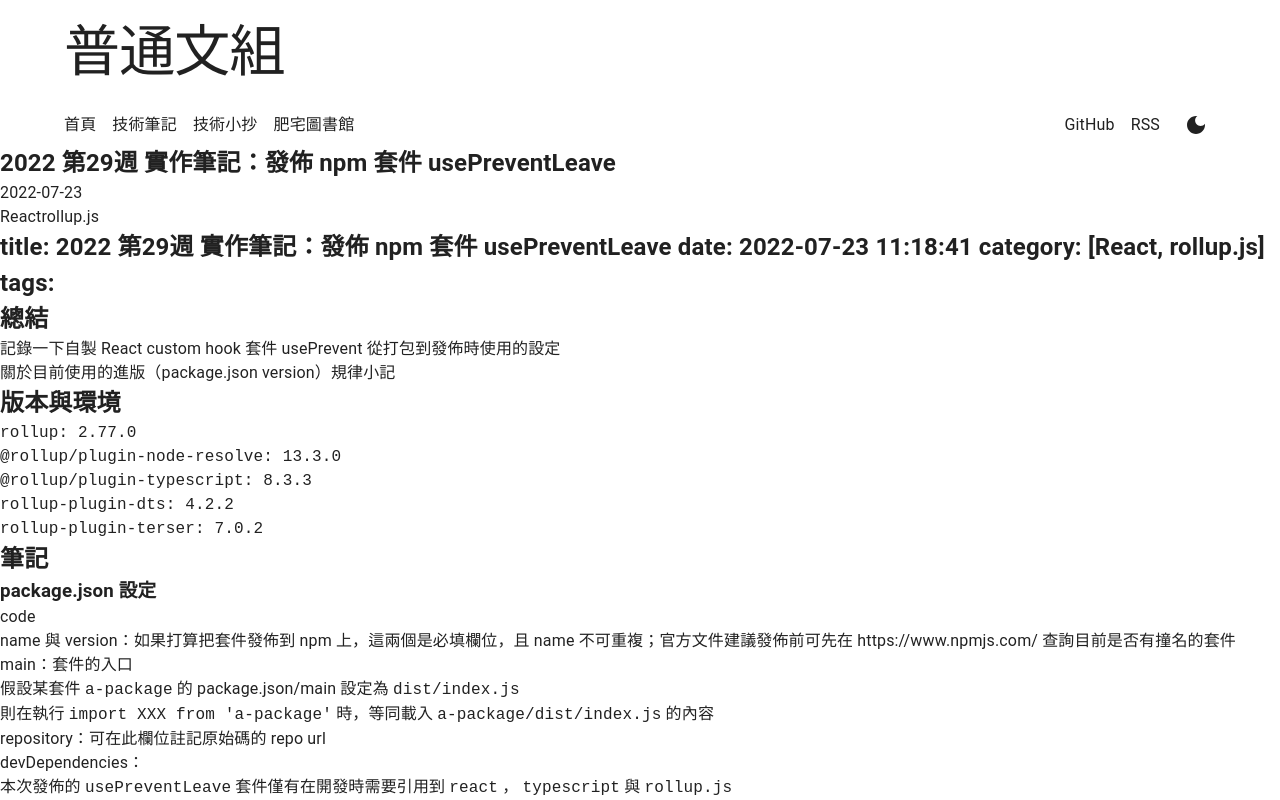
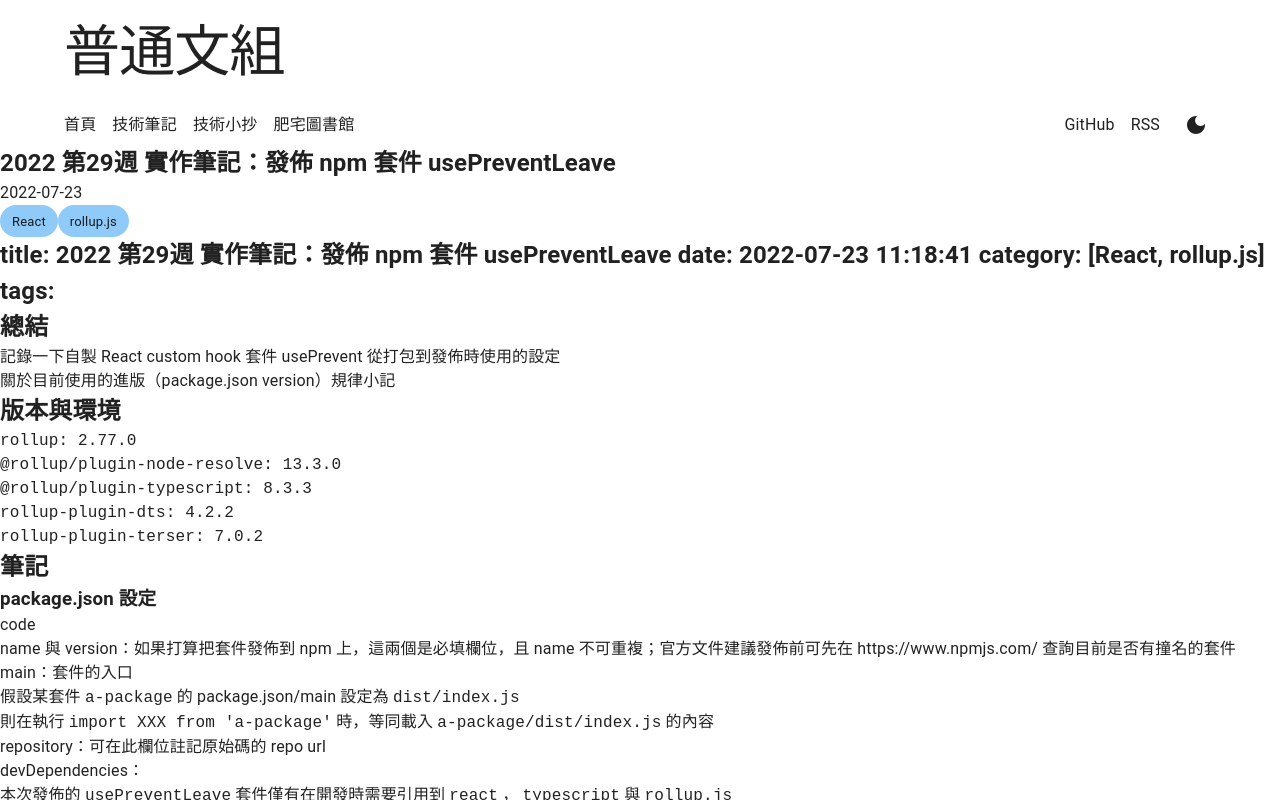
Before and after one commit to tzynwang/next-blog-v2, a Next.js app: page / in a window 1280 px wide. Shown: the top 800 px of the page. Built offline with nearby package versions, Linux system fonts and the light colour scheme.

Commit message:
[feat] use PostCategoryChip in index page

```diff
--- /dev/null
+++ b/component/Common/PostCategoryChip/index.tsx
@@ -0,0 +1,23 @@
+import React, { memo } from 'react';
+import Link from 'next/link';
+import Chip from '@mui/material/Chip';
+import useUrlPath from '@Hook/useUrlPath';
+import type { PostCategoryChipProps } from './types';
+
+function PostCategoryChip(props: PostCategoryChipProps): React.ReactElement {
+  /* States */
+  const { label: category, ...muiChipRestProps } = props;
+  const paths = useUrlPath();
+
+  /* Main */
+  return (
+    <Chip
+      label={
+        <Link href={`${paths.techBlogCategory}/${category}`}>{category}</Link>
+      }
+      {...muiChipRestProps}
+    />
+  );
+}
+
+export default memo(PostCategoryChip);
--- /dev/null
+++ b/component/Common/PostCategoryChip/types.d.ts
@@ -0,0 +1,3 @@
+import type { ChipProps } from '@mui/material/Chip';
+
+export type PostCategoryChipProps = ChipProps;
--- a/pages/index.tsx
+++ b/pages/index.tsx
@@ -1,4 +1,5 @@
 import React, { memo } from 'react';
+import PostCategoryChip from '@Component/Common/PostCategoryChip';
 import { getPostsList } from '@Lib/post';
 import type { HomeProps } from './types';
 
@@ -20,12 +21,7 @@ function Home(props: HomeProps): React.ReactElement {
           <div className="text-xl my-1">{date}</div>
           <div className="inline-flex space-x-2">
             {category.map((c, index) => (
-              <span
-                key={index}
-                className="px-2 py-1 rounded-md bg-secondary-content text-sm"
-              >
-                {c}
-              </span>
+              <PostCategoryChip key={index} label={c} />
             ))}
           </div>
           <div
```
